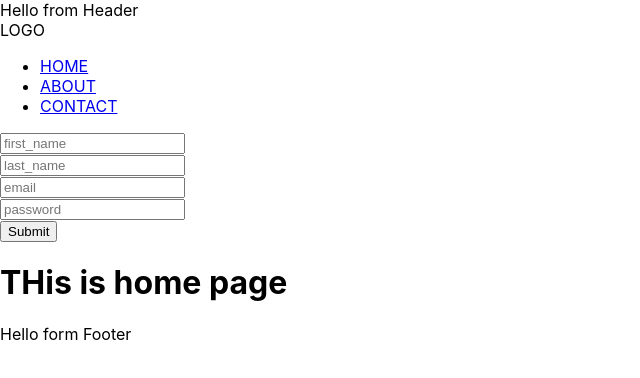
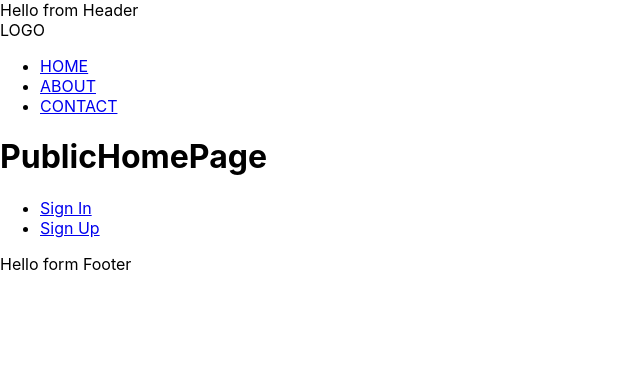
Before and after one commit to zicna/job-skill-hunt-frontend, a React (Create React App) app: page / in a window 1280 px wide. Shown: the top 378 px of the page, without its empty margins (0-640 px from the left). Built offline with nearby package versions, Linux system fonts and the light colour scheme.

Commit message:
a lot of things happen here : )

```diff
--- a/src/App.js
+++ b/src/App.js
@@ -1,10 +1,15 @@
 import { BrowserRouter as Router } from 'react-router-dom'
+import { useEffect } from 'react'
+import { clearLocalStorage } from '../src/helpers/LocalStorageHelpers'
 
 import Header from './pages/Header'
 import Footer from './pages/Footer'
 import MainContainer from './containers/MainContainer'
 
 function App() {
+  useEffect(() => {
+    clearLocalStorage()
+  }, [])
   return (
     <div className="App">
       <Router>
--- a/src/components/forms/SignUpForm.js
+++ b/src/components/forms/SignUpForm.js
@@ -1,4 +1,5 @@
 import React, { Component } from 'react'
+// import {Redirect} from 'react-router-dom'
 
 export default class SignUpForm extends Component {
   constructor(props) {
@@ -44,12 +45,13 @@ export default class SignUpForm extends Component {
       })
       .then((json) => {
         this.props.setToken(!!localStorage.token)
-        this.props.setUser(json.data)
-        console.dir(json)
+        this.props.setUser(json.data);
+        // debugger
+        // window.location.assign('http://localhost:3000/')
+        // window.location.href = 'http://localhost:3000/'
+
       })
       .catch((err) => console.error(err))
-
-    //   reset form
   }
 
   render() {
--- a/src/containers/MainContainer.js
+++ b/src/containers/MainContainer.js
@@ -1,14 +1,14 @@
 import React from 'react'
 import NavBar from '../components/NavBar'
 
-import FormContainer from './FormContainer'
+// import FormContainer from './FormContainer'
 import RoutesContainer from './RoutesContainer'
 
 const MainContainer = () => {
   return (
     <div className="container">
       <NavBar />
-      <FormContainer />
+      {/* <FormContainer /> */}
       <RoutesContainer />
     </div>
   )
--- a/src/containers/RoutesContainer.js
+++ b/src/containers/RoutesContainer.js
@@ -1,35 +1,57 @@
-import React from "react";
-import {Switch, Route, Redirect} from 'react-router-dom'
+import React from 'react'
+import { Switch, Route, Redirect } from 'react-router-dom'
 
-import {loggedIn} from '../helpers/AuthHelpers'
+import { loggedIn } from '../helpers/AuthHelpers'
 
-import Home from '../pages/Home'
+// import Home from '../pages/Home'
 import About from '../pages/About'
 import Contact from '../pages/Contact'
 import Legacy from '../pages/Legacy'
 import AboutClass from '../pages/AboutClass'
-
+import UserHomePage from '../pages/UserHomePage'
+import PublicHomePage from '../pages/PublicHomePage'
+import FormContainer from '../containers/FormContainer'
 
 const RoutesContainer = () => {
-return (
+  return (
     <Switch>
-        <Route exact path="/">
-            {() => loggedIn() ? <Redirect to="/about" /> : <Home />}
-        </Route>
-        <Route exact path="/about" component={About} />
-        <Route exact path="/about" component={(routerProps) => <AboutClass {...routerProps} />} />
-        <Route exact path="/contact" render={(renderProps)=><Contact {...renderProps} />} />
-        <Route exact path="/legacy" children={({match})=> (<Legacy {...match}/>)} />
+      <Route exact path="/">
+        {/* {() => loggedIn() ? <Redirect to="/about" /> : <Home />} */}
+        {() => (loggedIn() ? <UserHomePage /> : <PublicHomePage />)}
+      </Route>
+      <Route exact path="/about" component={About} />
+      <Route
+        exact
+        path="/about"
+        component={(routerProps) => <AboutClass {...routerProps} />}
+      />
+      <Route
+        exact
+        path="/contact"
+        render={(renderProps) => <Contact {...renderProps} />}
+      />
+      <Route
+        exact
+        path="/legacy"
+        children={({ match }) => <Legacy {...match} />}
+      />
+      <Route exact path="/signup">
+        {() => {
+            debugger
+            return loggedIn() ? <Redirect to="/" /> : <FormContainer />}}
+      </Route>
     </Switch>
-)
+  )
 }
 
 export default RoutesContainer
 
-{/* <Route exact path="/">
+{
+  /* <Route exact path="/">
     <Home/>
 </Route>
 <Route exact path="/about" component={About} />
 <Route exact path="/about" component={(routerProps) => <AboutClass {...routerProps} />} />
 <Route exact path="/contact" render={(renderProps)=><Contact {...renderProps} />} />
-<Route exact path="/legacy" children={({match})=> (<Legacy {...match}/>)} /> */}
+<Route exact path="/legacy" children={({match})=> (<Legacy {...match}/>)} /> */
+}
--- a/src/helpers/AuthHelpers.js
+++ b/src/helpers/AuthHelpers.js
@@ -1 +1 @@
-export const loggedIn = () => (localStorage.getItem('token') ? true : false)
+export const loggedIn = () => localStorage.getItem('token') ? true : false
--- a/src/helpers/LocalStorageHelpers.js
+++ b/src/helpers/LocalStorageHelpers.js
@@ -1,3 +1,5 @@
 export const removeToken = () => {localStorage.removeItem("token")}
 
 export const getToken = () => localStorage.getItem("token")
+
+export const clearLocalStorage = () => localStorage.clear()
--- a/src/pages/Home.js
+++ /dev/null
@@ -1,9 +0,0 @@
-import React from 'react'
-
-const Home = () => {
-    return (
-    <h1>THis is home page</h1>
-    )
-}
-
-export default Home
--- a/src/pages/PublicHomePage.js
+++ b/src/pages/PublicHomePage.js
@@ -1,7 +1,22 @@
 import React from 'react'
+import {Link} from 'react-router-dom'
 
 export default function PublicHomePage() {
   return (
-    <div>PublicHomePage</div>
+    <>
+      <h1>PublicHomePage</h1>
+      <div>
+          <nav>
+              <ul>
+                  <li>
+                      <Link to="/signin">Sign In</Link>
+                  </li>
+                  <li>
+                      <Link to="/signup">Sign Up</Link>
+                  </li>
+              </ul>
+          </nav>
+      </div>
+    </>
   )
 }
```
